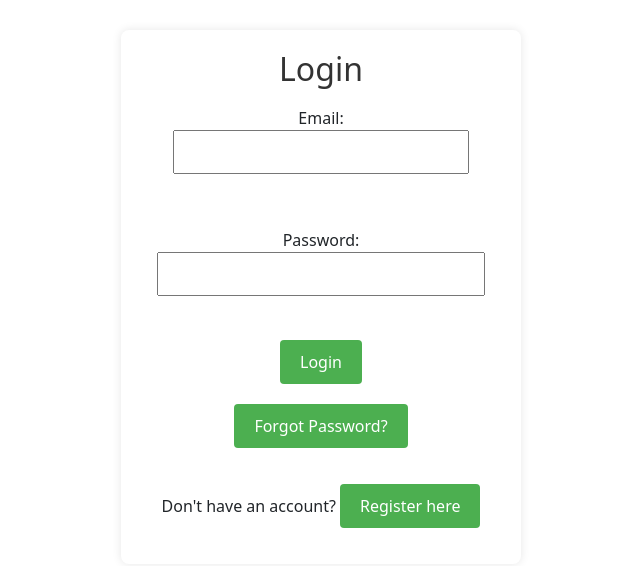
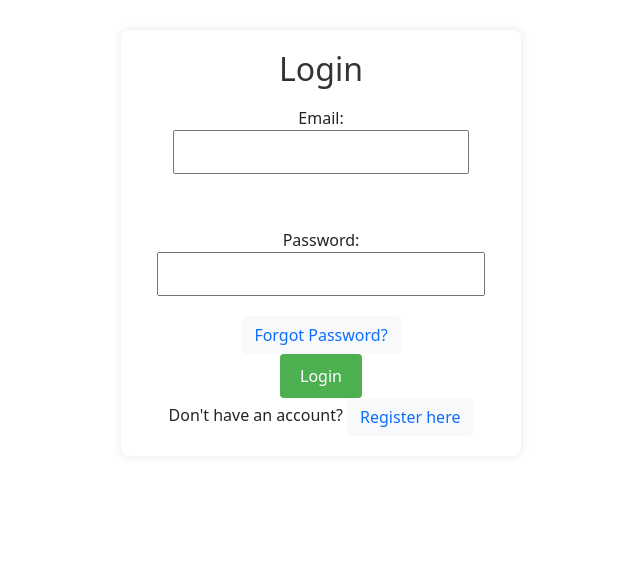
Before and after one commit to Kishore-1022/ExpenseTrackerProject, a React (Create React App) app: page / in a window 1280 px wide. Shown: the top 566 px of the page, without its empty margins (319-959 px from the left). Built offline with nearby package versions, Linux system fonts and the light colour scheme.

Commit message:
forget password workflow

```diff
--- a/src/Login.js
+++ b/src/Login.js
@@ -15,6 +15,10 @@ const Login = () => {
   };
 
 const handleForgotPassword = async () => {
+  if(!email.current.value){
+    alert('Please enter registered email!')
+  }else{
+    alert('Reset link has been sent to your registered Email')
     try {
       const endpoint = 'https://identitytoolkit.googleapis.com/v1/accounts:sendOobCode?key=AIzaSyDW06_RxkmqCUsLd7-gYF9mGl0bDsIaHLs';
 
@@ -40,12 +44,12 @@ const handleForgotPassword = async () => {
 
     }
    };
+  }
+
 
 
   const handleFormSubmit = async (e) => {
     e.preventDefault();
-
-
     try {
       const endpoint = isLogin ? 'https://identitytoolkit.googleapis.com/v1/accounts:signInWithPassword?key=AIzaSyDW06_RxkmqCUsLd7-gYF9mGl0bDsIaHLs' : 'https://identitytoolkit.googleapis.com/v1/accounts:signUp?key=AIzaSyDW06_RxkmqCUsLd7-gYF9mGl0bDsIaHLs';
 
@@ -97,22 +101,16 @@ const handleForgotPassword = async () => {
             required
           />
         </label>
-        <br />
-        <button type="submit">{isLogin ? 'Login' : 'Register'}</button>
-        <p>
-        <button type="button" onClick={handleForgotPassword}>
+        <button type="button" className='btn btn-light text-primary'  onClick={handleForgotPassword}>
           Forgot Password?
         </button>
-      </p>
+        <button type="submit">{isLogin ? 'Login' : 'Register'}</button>
+
       </form>
-
-      <p>
         {isLogin ? "Don't have an account? " : "Already have an account? "}
-        <button type="button" onClick={handleFormToggle}>
+        <button type="button"  className='btn btn-light text-primary' onClick={handleFormToggle}>
           {isLogin ? 'Register here' : 'Login here'}
         </button>
-      </p>
-
     </div>
   );
 };
```
